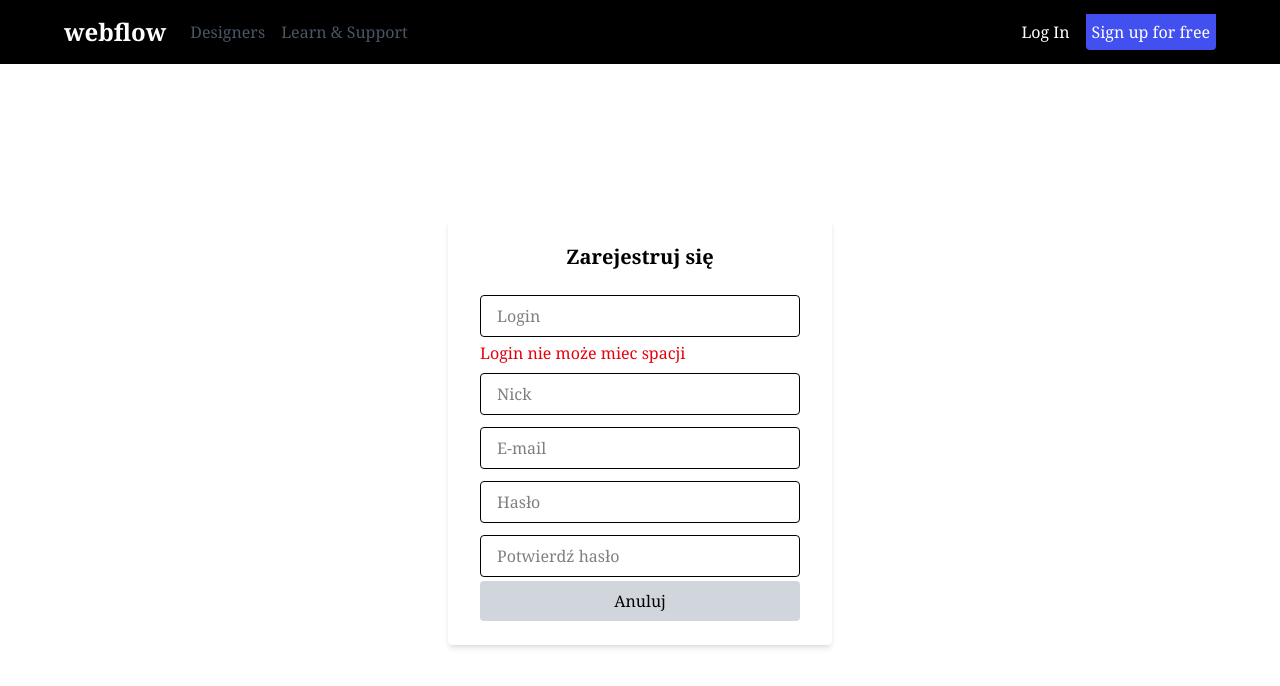
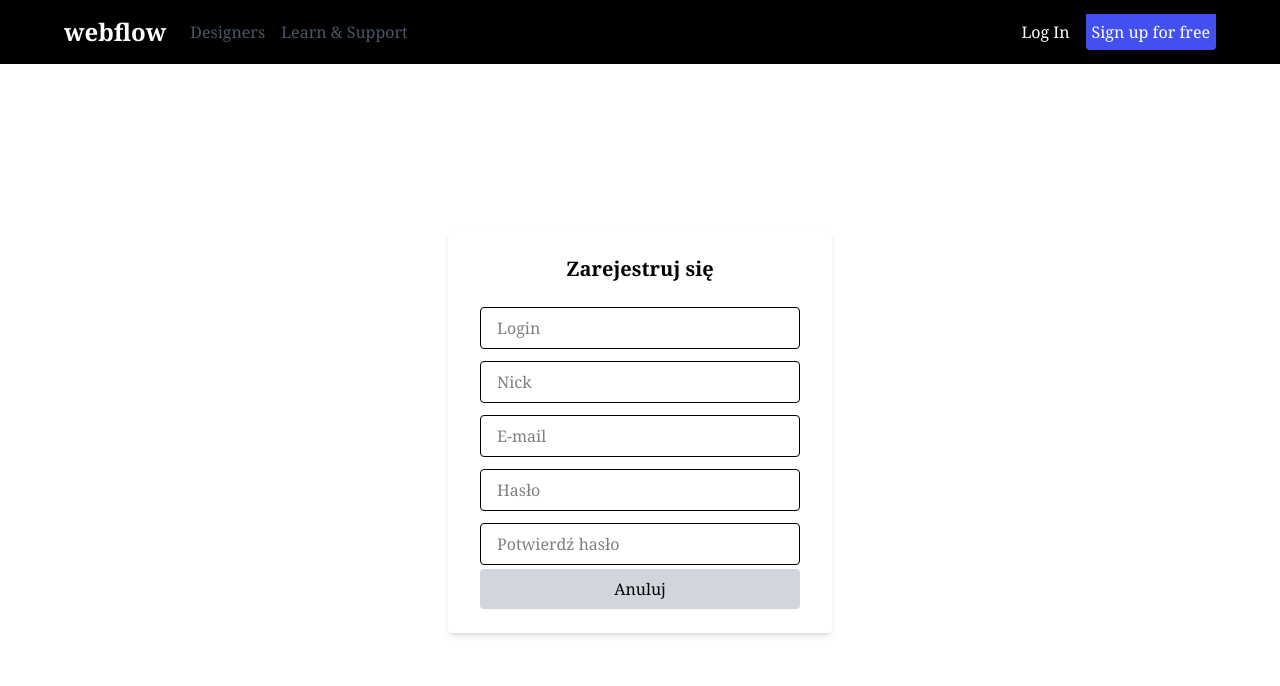
Before and after one commit to Grzyb3k-bit/Move-Page, a React (Vite) app: page /Move-Page/singup in a window 1280 px wide. Shown: the top 686 px of the page. Built offline with nearby package versions, Linux system fonts and the light colour scheme.

Commit message:
bez trimow

```diff
--- a/src/pages/Signup.jsx
+++ b/src/pages/Signup.jsx
@@ -1,4 +1,4 @@
-import { Link, useNavigate } from "react-router";
+import { Link, useNavigate } from "react-router-dom";
 import Header from "../assets/components/header";
 import { useState, useEffect } from "react";
 import { GrFormView } from "react-icons/gr";
@@ -11,6 +11,13 @@ function Signup() {
   const [confirmPassword, setConfirmPassword] = useState("");
   const [showPassword, setShowPassword] = useState(false);
   const [users, setUsers] = useState([]);
+  const [touched, setTouched] = useState({
+    login: false,
+    nick: false,
+    email: false,
+    password: false,
+    confirmPassword: false,
+  });
 
   const navigate = useNavigate();
 
@@ -19,58 +26,59 @@ function Signup() {
     setUsers(storedUsers);
   }, []);
 
-  // Przycięte dane
-  const trimmedLogin = login.trim();
-  const trimmedNick = nick.trim();
-  const trimmedEmail = email.trim();
-  const trimmedPassword = password.trim();
-  const trimmedConfirmPassword = confirmPassword.trim();
+  const loginPattern = /^[a-zA-Z0-9._-]+$/; // bez spacji
+  const emailPattern = /^[a-zA-Z0-9._%+-]+@[a-zA-Z0-9.-]+\.[a-zA-Z]{2,}$/;
+  const passwordPattern = /^.{4,}$/; // min. 4 znaki
 
-  // Sprawdzenie, czy dane są już używane
-  const foundLogin = users.find((u) => u.login === trimmedLogin);
-  const foundNick = users.find((u) => u.nick === trimmedNick);
-  const foundEmail = users.find((u) => u.email === trimmedEmail);
+  const isLoginValid = loginPattern.test(login);
+  const isEmailValid = emailPattern.test(email);
+  const isPasswordValid = passwordPattern.test(password);
+  const passwordsMatch = password === confirmPassword;
+
+  const foundLogin = users.find((u) => u.login === login);
+  const foundNick = users.find((u) => u.nick === nick);
+  const foundEmail = users.find((u) => u.email === email);
+
+  const isFormValid =
+    login &&
+    isLoginValid &&
+    nick &&
+    email &&
+    isEmailValid &&
+    isPasswordValid &&
+    passwordsMatch &&
+    !foundLogin &&
+    !foundNick &&
+    !foundEmail;
 
   const handleCreateAccount = () => {
     const newUser = {
       id: Date.now(),
-      login: trimmedLogin,
-      nick: trimmedNick,
-      email: trimmedEmail,
-      password: trimmedPassword,
+      login,
+      nick,
+      email,
+      password,
     };
 
     const updatedUsers = [...users, newUser];
     localStorage.setItem("users", JSON.stringify(updatedUsers));
     setUsers(updatedUsers);
 
-    // Reset formularza
     setLogin("");
     setNick("");
     setEmail("");
     setPassword("");
     setConfirmPassword("");
+    setTouched({
+      login: false,
+      nick: false,
+      email: false,
+      password: false,
+      confirmPassword: false,
+    });
 
     navigate("/login");
   };
-
-  const loginPattern = /^[a-zA-Z0-9._-]+$/;
-  const isloginPattern = loginPattern.test(trimmedLogin);
-  const emailPattern = /^[a-zA-Z0-9._%+-]+@[a-zA-Z0-9.-]+\.[a-zA-Z]{2,}$/;
-  const isEmailValid = emailPattern.test(trimmedEmail);
-
-  const isFormValid =
-    isloginPattern &&
-    trimmedLogin &&
-    trimmedNick &&
-    trimmedEmail &&
-    trimmedPassword.length < 5 &&
-    trimmedConfirmPassword &&
-    isEmailValid &&
-    trimmedPassword === trimmedConfirmPassword &&
-    !foundLogin &&
-    !foundNick &&
-    !foundEmail;
 
   return (
     <>
@@ -84,74 +92,77 @@ function Signup() {
               Zarejestruj się
             </h2>
 
+            {/* LOGIN */}
             <input
-              pattern="(?=.*\d)(?=.*[a-z])(?=.*[A-Z]).{8,}"
               type="text"
               placeholder="Login"
+              pattern={loginPattern.source}
               className="w-full mb-1 mt-2 px-4 py-2 border rounded"
               value={login}
               onChange={(e) => setLogin(e.target.value)}
+              onBlur={() => setTouched((prev) => ({ ...prev, login: true }))}
               required
             />
-            {!isloginPattern && (
-              <span className="text-red-600">Login nie może miec spacji </span>
+            {touched.login && !isLoginValid && (
+              <p className="text-red-600">Login nie może zawierać spacji</p>
             )}
-            {login && trimmedLogin === "" && (
-              <span className="text-red-600">Login nie może być pusty</span>
-            )}
-            {foundLogin && (
-              <span className="text-red-600">Ten login jest już używany</span>
+            {touched.login && foundLogin && (
+              <p className="text-red-600">Ten login jest już używany</p>
             )}
 
+            {/* NICK */}
             <input
-              pattern="(?=.*\d)(?=.*[a-z])(?=.*[A-Z]).{8,}"
               type="text"
               placeholder="Nick"
               className="w-full mb-1 mt-2 px-4 py-2 border rounded"
               value={nick}
               onChange={(e) => setNick(e.target.value)}
+              onBlur={() => setTouched((prev) => ({ ...prev, nick: true }))}
               required
             />
-            {nick && trimmedNick === "" && (
-              <span className="text-red-600">Nick nie może być pusty</span>
+            {touched.nick && !nick && (
+              <p className="text-red-600">Nick nie może być pusty</p>
             )}
-            {foundNick && (
-              <span className="text-red-600">Ten nick jest już używany</span>
+            {touched.nick && foundNick && (
+              <p className="text-red-600">Ten nick jest już używany</p>
             )}
 
+            {/* EMAIL */}
             <input
-              pattern="(?=.*\d)(?=.*[a-z])(?=.*[A-Z]).{8,}"
               type="email"
               placeholder="E-mail"
+              pattern={emailPattern.source}
               className="w-full mb-1 mt-2 px-4 py-2 border rounded"
               value={email}
               onChange={(e) => setEmail(e.target.value)}
+              onBlur={() => setTouched((prev) => ({ ...prev, email: true }))}
               required
             />
-            {email && trimmedEmail === "" && (
-              <span className="text-red-600">E-mail nie może być pusty</span>
+            {touched.email && !isEmailValid && (
+              <p className="text-red-600">Nieprawidłowy adres e-mail</p>
             )}
-            {email && !isEmailValid && (
-              <span className="text-red-600">Nieprawidłowy adres e-mail</span>
-            )}
-            {foundEmail && (
-              <span className="text-red-600">
-                Ten e-mail jest już zarejestrowany
-              </span>
+            {touched.email && foundEmail && (
+              <p className="text-red-600">Ten e-mail jest już zarejestrowany</p>
             )}
 
+            {/* HASŁO */}
             <div className="relative w-full">
               <input
                 type={showPassword ? "text" : "password"}
                 placeholder="Hasło"
-                pattern="(?=.*\d)(?=.*[a-z])(?=.*[A-Z]).{8,}"
-                minLength={4}
+                pattern={passwordPattern.source}
                 className="w-full mb-1 mt-2 px-4 py-2 border rounded pr-10"
                 value={password}
-                onChange={(e) => setPassword(e.target.value)}
+                onChange={(e) => {
+                  const value = e.target.value.replace(/\s/g, "");
+                  setPassword(value);
+                }}
+                onBlur={() =>
+                  setTouched((prev) => ({ ...prev, password: true }))
+                }
                 required
               />
-              {password.length > 0 && (
+              {password && (
                 <div
                   className="absolute top-5 right-3 cursor-pointer"
                   onClick={() => setShowPassword((prev) => !prev)}
@@ -159,24 +170,33 @@ function Signup() {
                   <GrFormView />
                 </div>
               )}
-              {password && trimmedPassword.length < 4 && (
-                <span className="text-red-600">Hasło musi mieć 4 znaki</span>
+              {touched.password && !isPasswordValid && (
+                <span className="text-red-600">
+                  Hasło musi mieć min. 4 znaki
+                </span>
               )}
             </div>
 
+            {/* POTWIERDZENIE HASŁA */}
             <input
-              pattern="(?=.*\d)(?=.*[a-z])(?=.*[A-Z]).{8,}"
               type="password"
               placeholder="Potwierdź hasło"
               className="w-full mb-1 mt-2 px-4 py-2 border rounded"
               value={confirmPassword}
-              onChange={(e) => setConfirmPassword(e.target.value)}
+              onChange={(e) => {
+                const value = e.target.value.replace(/\s/g, "");
+                setConfirmPassword(value);
+              }}
+              onBlur={() =>
+                setTouched((prev) => ({ ...prev, confirmPassword: true }))
+              }
               required
             />
-            {trimmedPassword !== trimmedConfirmPassword && (
-              <span className="text-red-600">Hasła są różne</span>
+            {touched.confirmPassword && password && !passwordsMatch && (
+              <p className="text-red-600">Hasła są różne</p>
             )}
 
+            {/* PRZYCISK */}
             {isFormValid && (
               <button
                 type="button"
@@ -187,6 +207,7 @@ function Signup() {
               </button>
             )}
 
+            {/* ANULUJ */}
             <Link to="/">
               <button
                 type="button"
```
